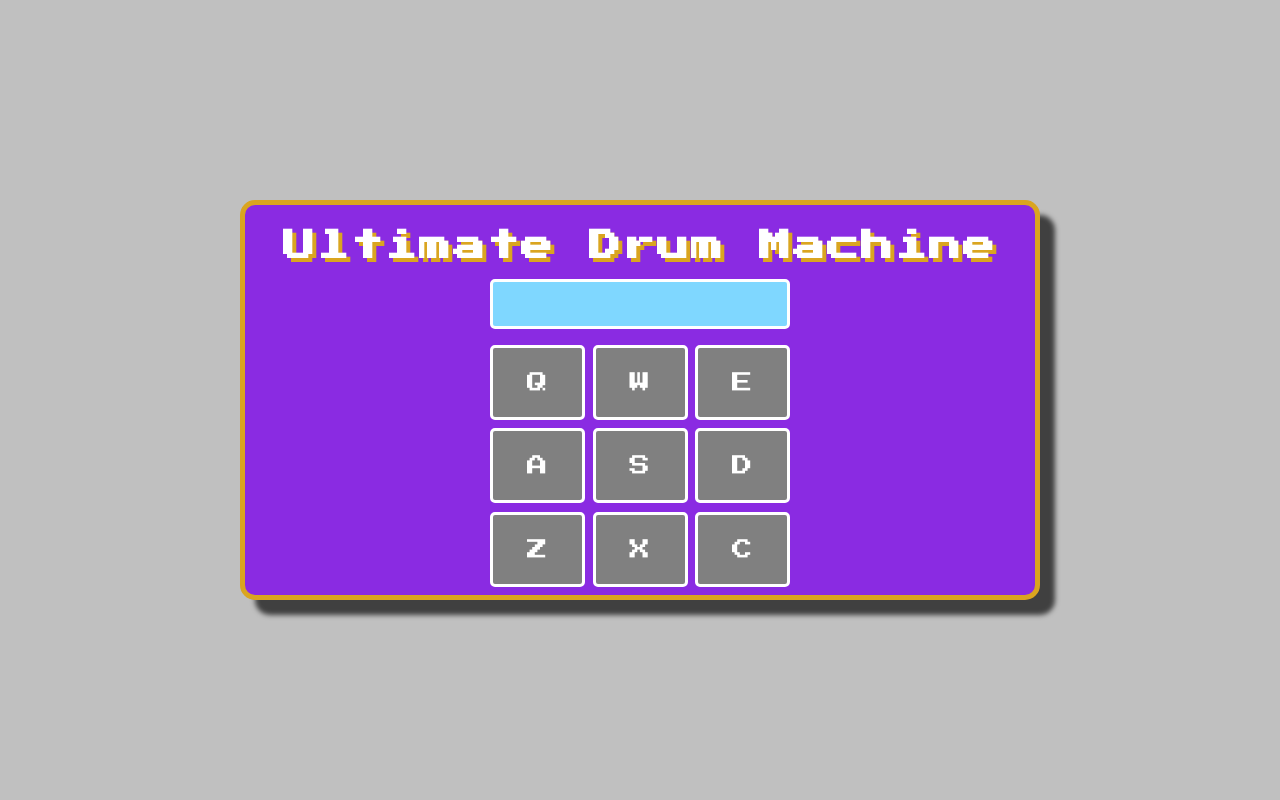
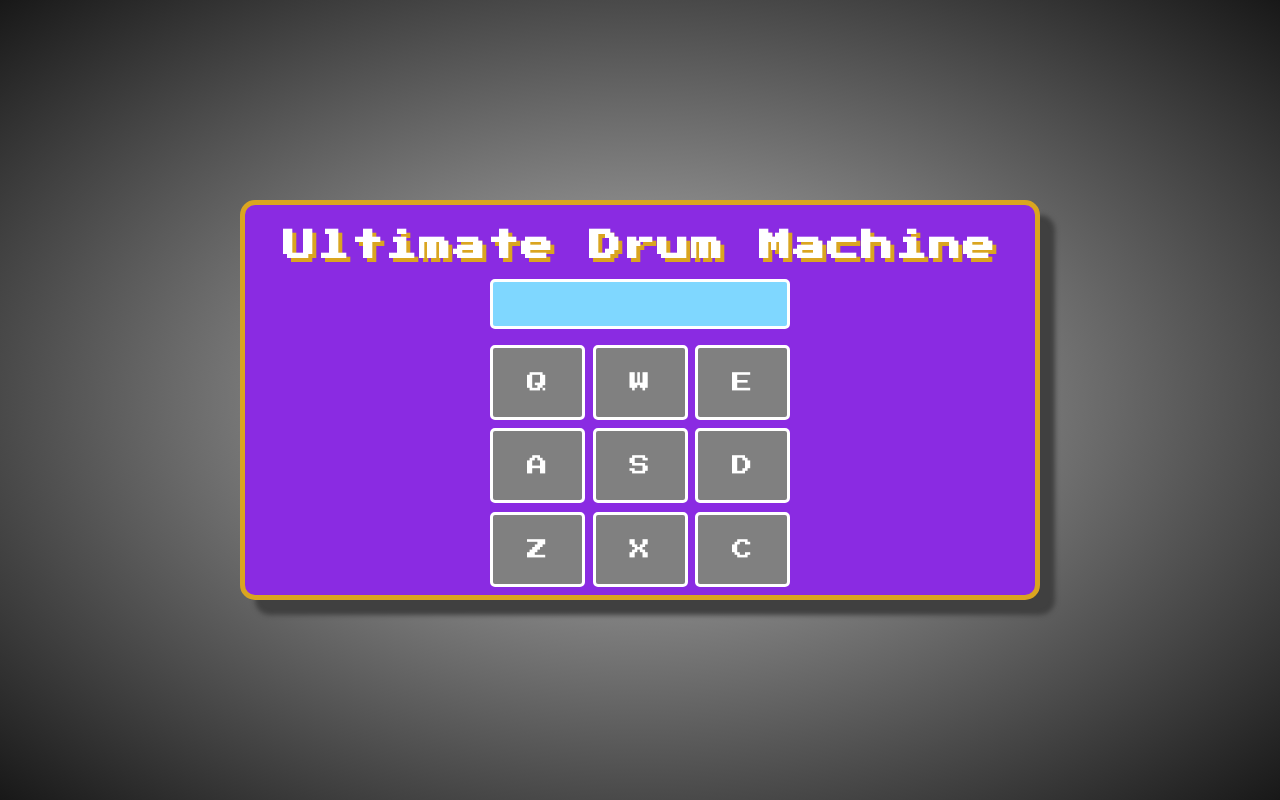
Before and after one commit to dnlk86/drum-machine, a React (Create React App) app: page / in a window 1280 px wide. Built offline with nearby package versions, Linux system fonts and the light colour scheme.

Commit message:
change body background on keydown

```diff
--- a/src/features/drum-machine/Button.js
+++ b/src/features/drum-machine/Button.js
@@ -9,13 +9,15 @@ export default function Button(props) {
     const handleClick = (e) => {
         let btn = document.getElementById(e.target.id);
         document.getElementById(btn.innerText).play();
-        // dispatch(select(e.target.value));
+        document.body.style.backgroundImage = `radial-gradient(${props.btn.c_bgColor}, #181818)`;
         dispatch(select(props.btn.display));
         btn.style.border = props.btn.c_border;
         btn.style.backgroundColor = props.btn.c_bgColor;
         btn.style.color = props.btn.c_color;
         setTimeout(() => {
             dispatch(select(""));
+            document.body.style.backgroundImage =
+                "radial-gradient(silver, #181818)";
             btn.style.border = props.btn.border;
             btn.style.backgroundColor = props.btn.bgColor;
             btn.style.color = props.btn.color;
--- a/src/index.css
+++ b/src/index.css
@@ -12,5 +12,6 @@ body {
     display: flex;
     justify-content: center;
     align-items: center;
-    background: silver;
+    background-image: radial-gradient(silver, #181818);
+    transition: 0.5s;
 }
```
